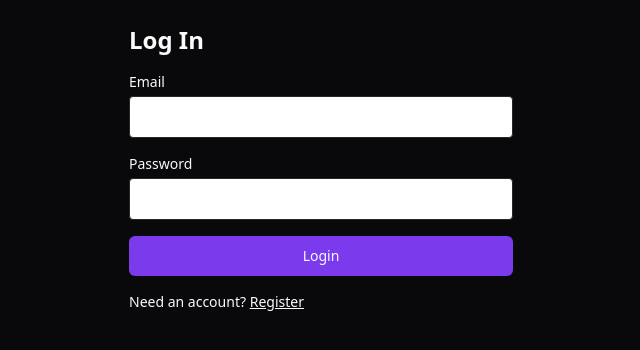
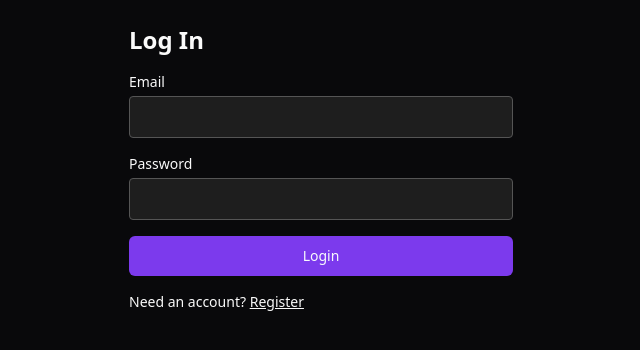
Before and after one commit to slitzer/racing-lap-tracker, a React (Vite) app in the folder frontend/: page /login in a window 1280 px wide. Shown: the top 350 px of the page, without its empty margins (319-959 px from the left). Built offline with nearby package versions, Linux system fonts and the light colour scheme; no server answers.

Commit message:
fix dark mode input contrast

```diff
--- a/frontend/src/App.css
+++ b/frontend/src/App.css
@@ -55,3 +55,13 @@
     @apply bg-background text-foreground;
   }
 }
+
+/* Improve form element visibility in dark mode */
+.dark select,
+.dark option,
+.dark input,
+.dark textarea {
+  background-color: #1e1e1e;
+  color: #ffffff;
+  border-color: #555;
+}
```
